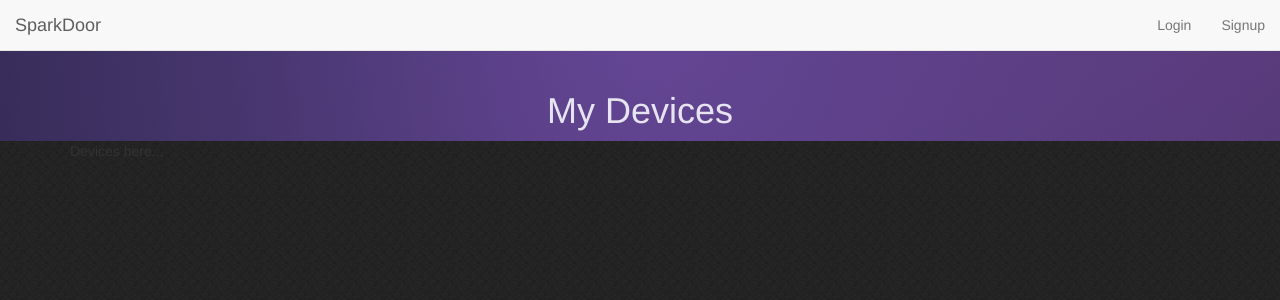
After one commit to dummerbd/sparkdoor, a Django app: page /devices in a window 1280 px wide. The commit adds this page. Shown: the top 300 px of the page. Run offline with Django 3.2, Linux system fonts and the light colour scheme; parts of the project's set-up code (start-up, migrations or seed data) failed here and were passed over; some libraries are stand-ins or nearby versions.

Commit message:
Added device view

```diff
--- a/sparkdoor/apps/common/templates/common/base.html
+++ b/sparkdoor/apps/common/templates/common/base.html
@@ -6,7 +6,7 @@
 <head>
   {% block meta %}{% endblock meta %}
 
-  <title>SparkDoor{% block title %}{% endblock title %}</title>
+  <title>SparkDoor {% block title %}{% endblock title %}</title>
 
   {# Load CSS and JavaScript #}
   {% bootstrap_css %}
--- /dev/null
+++ b/sparkdoor/apps/common/templates/common/devices.html
@@ -0,0 +1,15 @@
+{% extends 'common/base.html' %}
+
+{% block title %}Devices{% endblock title %}
+
+{% block innerheader %}
+<div class="container">
+  <h1 id="header" class="text-center">My Devices</h1>
+</div>
+{% endblock innerheader %}
+
+{% block content %}
+<div class="extend">
+  <p>Devices here...</p>
+</div>
+{% endblock content %}
--- a/sparkdoor/apps/common/templates/common/home.html
+++ b/sparkdoor/apps/common/templates/common/home.html
@@ -1,8 +1,4 @@
 {% extends 'common/base.html' %}
-
-{% load i18n %}
-{% load account %}
-{% load bootstrap3 %}
 
 {% block innerheader %}
 <div class="container">
--- a/sparkdoor/apps/common/urls.py
+++ b/sparkdoor/apps/common/urls.py
@@ -11,5 +11,11 @@
     # this needs to be last:
     url(r'^$',
         views.HomeView.as_view(),
-        name='home'),
+        name='home'
+    ),
+
+    url(r'^devices$',
+        views.DevicesView.as_view(),
+        name='devices'
+    )
 )
--- a/sparkdoor/apps/common/views.py
+++ b/sparkdoor/apps/common/views.py
@@ -2,6 +2,8 @@
 views.py - `common` app views module.
 """
 from django.views.generic.base import TemplateView
+
+from braces.views import LoginRequiredMixin
 
 
 class HomeView(TemplateView):
@@ -9,3 +11,18 @@
     The home page view.
     """
     template_name = 'common/home.html'
+
+
+class DevicesView(LoginRequiredMixin, TemplateView):
+    """
+    Serves as a user profile page, provides a list of devices for the
+    user.
+    """
+    template_name = 'common/devices.html'
+
+    def get_context_data(self, **kwargs):
+        """
+        Add a `devices` entry with available devices.
+        """
+        context = super(DevicesView, self).get_context_data(**kwargs)
+        return context
--- a/sparkdoor/apps/spark/services.py
+++ b/sparkdoor/apps/spark/services.py
@@ -123,7 +123,7 @@
             data={'access_token':self.cloud.access_token, 'args':func_args})
         if response.ok:
             return response.json()['return_value']
-        raise ServiceError
+        raise ServiceError(response.status_code)
 
     def read(self, var_name):
         """
@@ -134,7 +134,7 @@
             params={'access_token':self.cloud.access_token})
         if response.ok:
             return response.json()['result']
-        raise ServiceError
+        raise ServiceError(response.status_code)
 
     @property
     def variables(self):
```
